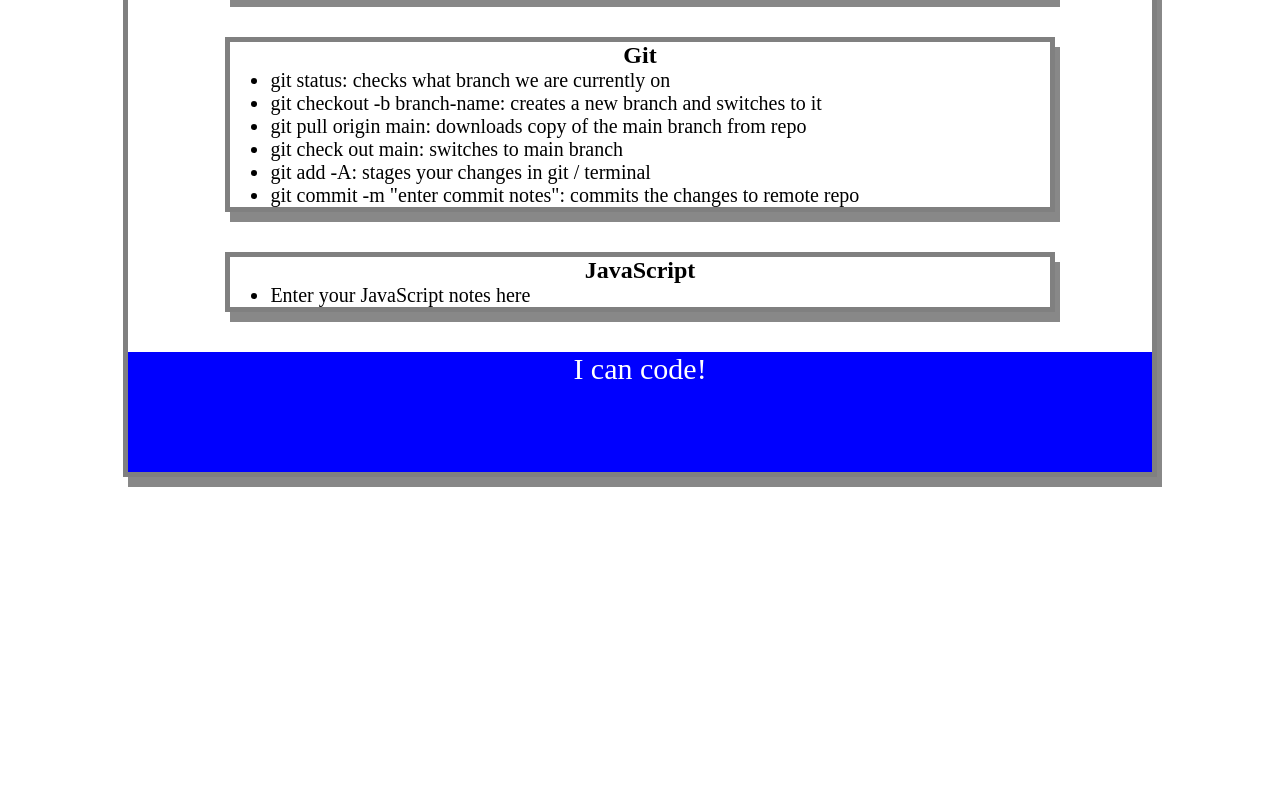
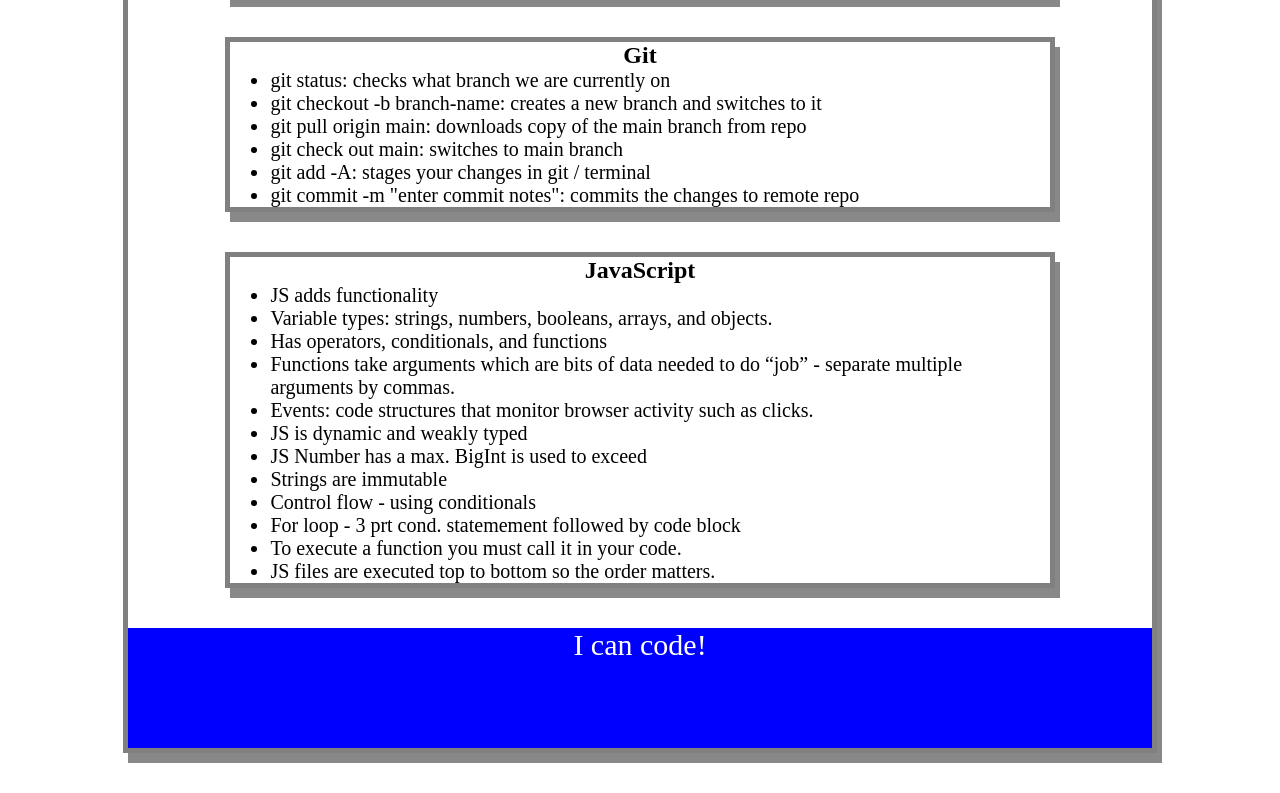
Before and after one commit to Traveye/PreWork-Study-Guide, a plain HTML site: page prework-study-guide/index.html in a window 1280 px wide. Shown: the part 782-1575 px from the top of the page. Before the commit the page ends 1299 px from the top, so only its background shows below. Drawn offline with Linux system fonts and the light colour scheme.

Commit message:
Updated JS and HTML files

```diff
--- a/prework-study-guide/assets/script.js
+++ b/prework-study-guide/assets/script.js
@@ -1,18 +1,27 @@
-/*
-if (topic === 'HTML') {
- console.log("Let's study HTML!");
-} else if (topic === 'CSS') {
- console.log("Let's study CSS!");
-} else if (topic === 'Git') {
- console.log("Let's study Git!");
-} else if (topic === 'JavaScript') {
- console.log("Let's study JavaScript!");
-} else {
- console.log('Please try again!');
+var topics = ['HTML', 'CSS', 'Git', 'JavaScript'];
+var randomTopic = topics[Math.floor(Math.random() * topics.length)];
+
+function listTopics() {
+ for (var x = 0; x < topics.length; x++) {
+   console.log(topics[x]);
+ }
 }
-*/
 
-var topics = ['Html', 'CSS', 'Git', 'JavaScript'];
-for(var x=0; x < topics.length; x++) {
-    console.log(topics[x])
+function selectTopic() {
+ if (randomTopic === 'HTML') {
+   console.log("Let's study HTML!");
+ } else if (randomTopic === 'CSS') {
+   console.log("Let's study CSS!");
+ } else if (randomTopic === 'Git') {
+   console.log("Let's study Git!");
+ } else if (randomTopic === 'JavaScript') {
+   console.log("Let's study JavaScript!");
+ } else {
+   console.log('Please try again!');
+ }
 }
+
+console.log('Here are the topics we learned through Prework:');
+listTopics();
+console.log('Which topic should we study first?');
+selectTopic();
--- a/prework-study-guide/index.html
+++ b/prework-study-guide/index.html
@@ -61,7 +61,18 @@
       <section class="card" id="javascript-section">
         <h2>JavaScript</h2>
         <ul>
-          <li>Enter your JavaScript notes here</li>
+          <li>JS adds functionality </li>
+          <li>Variable types: strings, numbers, booleans, arrays, and objects.</li>
+          <li>Has operators, conditionals, and functions</li>
+          <li>Functions take arguments which are bits of data needed to do “job” - separate multiple arguments by commas. </li>
+          <li>Events: code structures that monitor browser activity such as clicks.</li>
+          <li>JS is dynamic and weakly typed</li>
+          <li>JS Number has  a max. BigInt is used to exceed</li>
+          <li>Strings are immutable</li>
+          <li>Control flow - using conditionals </li>
+          <li>For loop - 3 prt cond. statemement followed by code block</li>
+          <li>To execute a function you must call it in your code.</li>
+          <li>JS files are executed top to bottom so the order matters.</li>
 
       </section>
 
```
